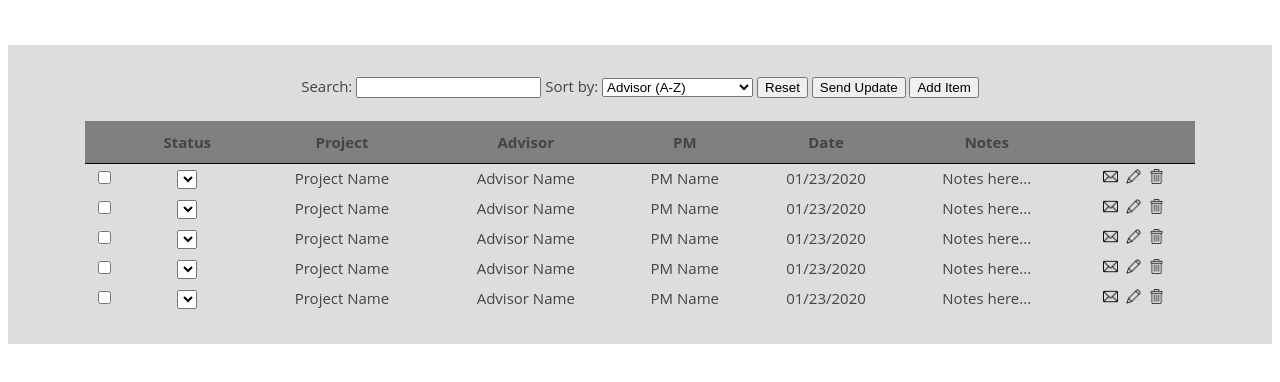
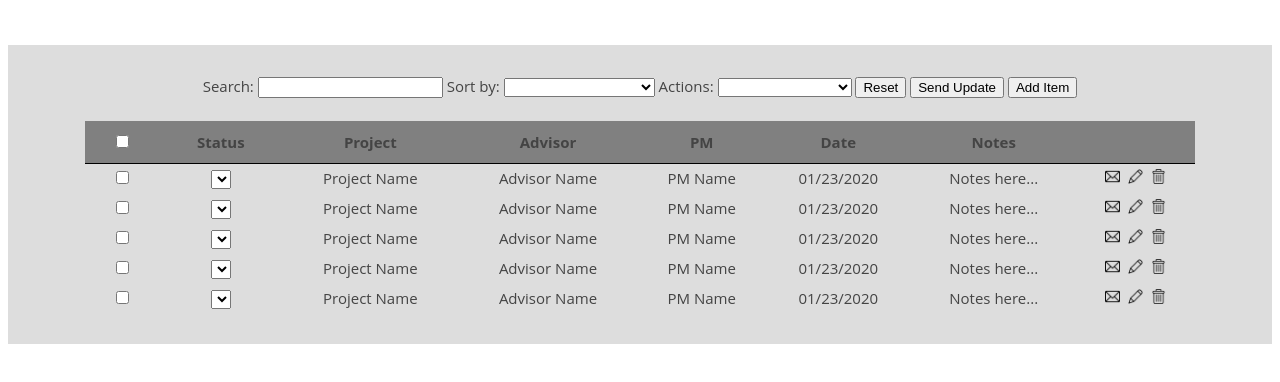
Before and after one commit to zoeferencova/coordinator-tool-wireframes, a plain HTML site: page main-screens/main-list.html in a window 1280 px wide. Shown: the part 138-520 px from the top of the page. Drawn offline with Linux system fonts and the light colour scheme.

Commit message:
added actions to main list

```diff
--- a/main-screens/main-list.html
+++ b/main-screens/main-list.html
@@ -18,12 +18,20 @@
                 <input type="text" id="search">
                 <label for="sort">Sort by: </label>
                 <select name="sort" id="sort">
+                    <option value="none"></option>
                     <option value="advisor">Advisor (A-Z)</option>
                     <option value="project">Project Name</option>
                     <option value="pm">PM</option>
                     <option value="date-desc">Date (Newest-Oldest)</option>
                     <option value="date-asc">Date (Oldest-Newest)</option>
                     <option value="status">Status</option>
+                </select>
+                <label for="action">Actions: </label>
+                <select name="action" id="action">
+                    <option value="none"></option>
+                    <option value="mark-completed">Mark Completed</option>
+                    <option value="mark-reached">Mark Reached Out</option>
+                    <option value="delete-selected">Delete</option>
                 </select>
                 <button>Reset</button>
                 <button>Send Update</button>
@@ -32,7 +40,7 @@
             <br>
             <div class="table">
                 <div class="table-header">
-                    <div class="table-header-cell"></div>
+                    <div class="table-header-cell"><input type="checkbox"></div>
                     <div class="table-header-cell">Status</div>
                     <div class="table-header-cell">Project</div>
                     <div class="table-header-cell">Advisor</div>
@@ -151,6 +159,7 @@
                 <input type="text" id="search"><br>
                 <label for="sort">Sort by: </label>
                 <select name="sort" id="sort">
+                    <option value="none"></option>
                     <option value="advisor">Advisor (A-Z)</option>
                     <option value="project">Project Name</option>
                     <option value="pm">PM</option>
@@ -158,6 +167,13 @@
                     <option value="date-asc">Date (Oldest-Newest)</option>
                     <option value="status">Status</option>
                 </select><br>
+                <label for="action">Actions: </label>
+                <select name="action" id="action">
+                    <option value="none"></option>
+                    <option value="mark-completed">Mark Completed</option>
+                    <option value="mark-reached">Mark Reached Out</option>
+                    <option value="delete-selected">Delete</option>
+                </select><br><br>
                 <button>Reset</button>
                 <button>Send Update</button>
                 <button>Add Item</button>
@@ -165,7 +181,7 @@
             <br>
             <div class="table">
                 <div class="table-header">
-                    <div class="table-header-cell"></div>
+                    <div class="table-header-cell"><input type="checkbox"></div>
                     <div class="table-header-cell"></div>
                     <div class="table-header-cell">Project</div>
                     <div class="table-header-cell">Advisor</div>
```
